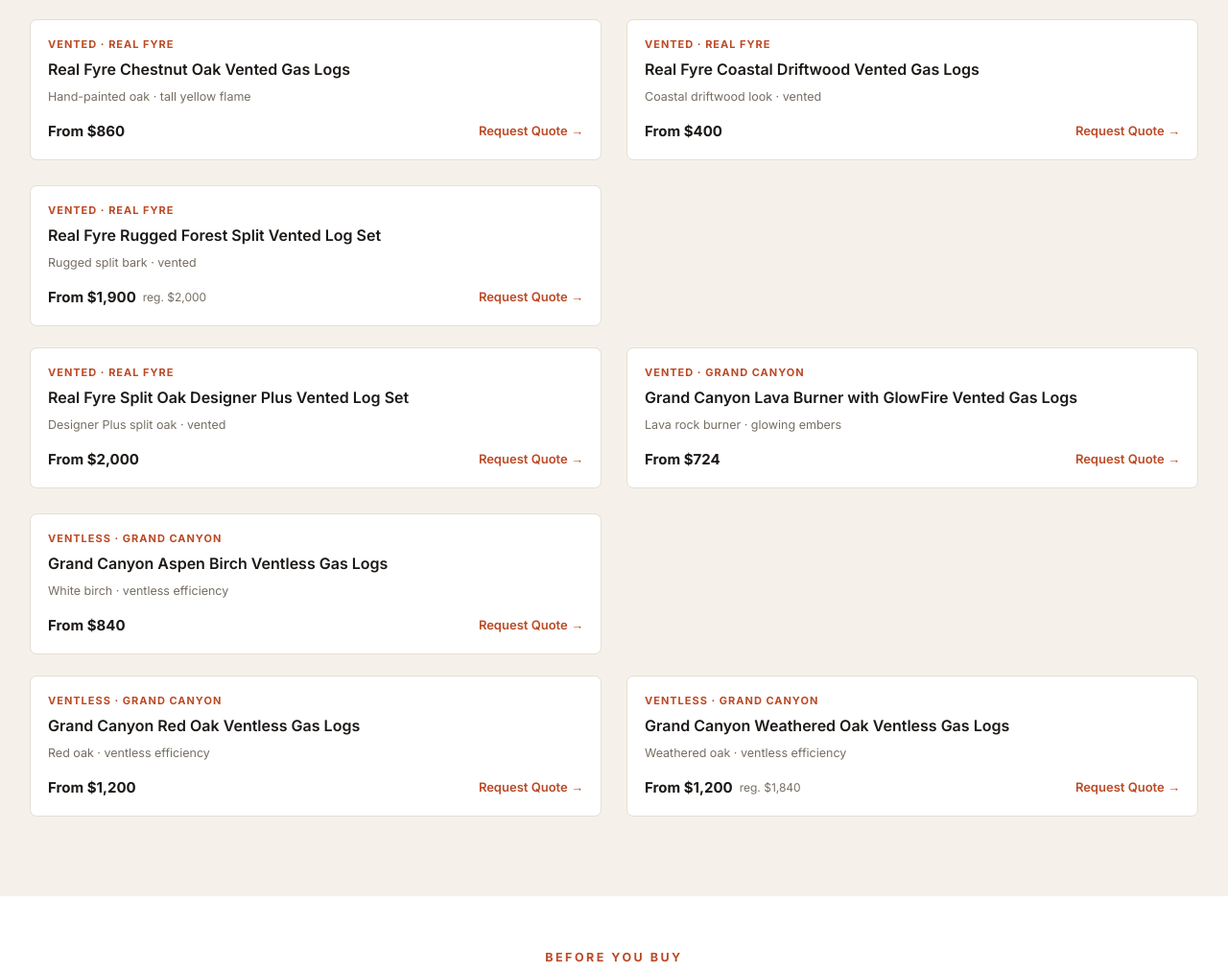
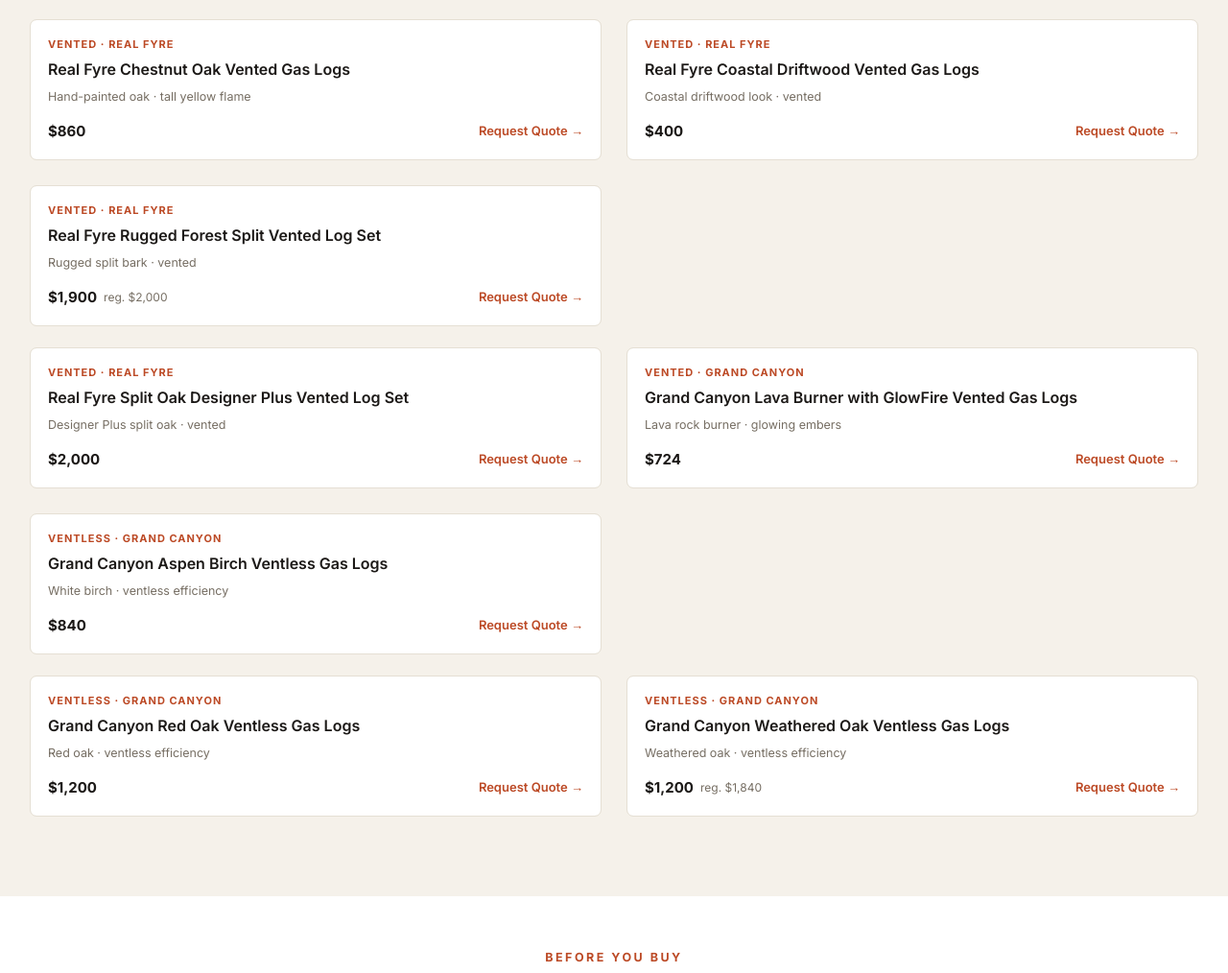
Before and after one commit to fullyeqpd/heatcrafter, a plain HTML site: page gas-log-set/index.html in a window 1280 px wide. Shown: the part 1200-2214 px from the top of the page at 96% size. Drawn offline with Linux system fonts and the light colour scheme; grey boxes are pictures that could not be loaded.

Commit message:
Catalog sync: apply product data from heatcrafter-products

```diff
--- a/gas-log-set/index.html
+++ b/gas-log-set/index.html
@@ -635,7 +635,7 @@
                       data-pencil-name="CardPrice"
                       style="box-sizing: border-box; color: #1C1917; font-family: Inter, system-ui, sans-serif; font-size: 15px; font-style: normal; font-weight: 700; letter-spacing: 0px; line-height: normal; text-align: left; white-space: nowrap"
                      class="hc-text hc-copy">
-                      From $860
+                      $860
                     </div>
                   </div>
                   <div
@@ -689,7 +689,7 @@
                       data-pencil-name="CardPrice"
                       style="box-sizing: border-box; color: #1C1917; font-family: Inter, system-ui, sans-serif; font-size: 15px; font-style: normal; font-weight: 700; letter-spacing: 0px; line-height: normal; text-align: left; white-space: nowrap"
                      class="hc-text hc-copy">
-                      From $400
+                      $400
                     </div>
                   </div>
                   <div
@@ -743,7 +743,7 @@
                       data-pencil-name="CardPrice"
                       style="box-sizing: border-box; color: #1C1917; font-family: Inter, system-ui, sans-serif; font-size: 15px; font-style: normal; font-weight: 700; letter-spacing: 0px; line-height: normal; text-align: left; white-space: nowrap"
                      class="hc-text hc-copy">
-                      From $1,900
+                      $1,900
                     </div>
                     <div
                       data-pencil-name="CardReg"
@@ -808,7 +808,7 @@
                       data-pencil-name="CardPrice"
                       style="box-sizing: border-box; color: #1C1917; font-family: Inter, system-ui, sans-serif; font-size: 15px; font-style: normal; font-weight: 700; letter-spacing: 0px; line-height: normal; text-align: left; white-space: nowrap"
                      class="hc-text hc-copy">
-                      From $2,000
+                      $2,000
                     </div>
                   </div>
                   <div
@@ -862,7 +862,7 @@
                       data-pencil-name="CardPrice"
                       style="box-sizing: border-box; color: #1C1917; font-family: Inter, system-ui, sans-serif; font-size: 15px; font-style: normal; font-weight: 700; letter-spacing: 0px; line-height: normal; text-align: left; white-space: nowrap"
                      class="hc-text hc-copy">
-                      From $724
+                      $724
                     </div>
                   </div>
                   <div
@@ -916,7 +916,7 @@
                       data-pencil-name="CardPrice"
                       style="box-sizing: border-box; color: #1C1917; font-family: Inter, system-ui, sans-serif; font-size: 15px; font-style: normal; font-weight: 700; letter-spacing: 0px; line-height: normal; text-align: left; white-space: nowrap"
                      class="hc-text hc-copy">
-                      From $840
+                      $840
                     </div>
                   </div>
                   <div
@@ -975,7 +975,7 @@
                       data-pencil-name="CardPrice"
                       style="box-sizing: border-box; color: #1C1917; font-family: Inter, system-ui, sans-serif; font-size: 15px; font-style: normal; font-weight: 700; letter-spacing: 0px; line-height: normal; text-align: left; white-space: nowrap"
                      class="hc-text hc-copy">
-                      From $1,200
+                      $1,200
                     </div>
                   </div>
                   <div
@@ -1029,7 +1029,7 @@
                       data-pencil-name="CardPrice"
                       style="box-sizing: border-box; color: #1C1917; font-family: Inter, system-ui, sans-serif; font-size: 15px; font-style: normal; font-weight: 700; letter-spacing: 0px; line-height: normal; text-align: left; white-space: nowrap"
                      class="hc-text hc-copy">
-                      From $1,200
+                      $1,200
                     </div>
                     <div
                       data-pencil-name="CardReg"
```
Also changed, not shown: electric-fireplace/index.html (+1 -1 lines), gas-log-set/vented-gas-log-set/index.html (+5 -5 lines), gas-log-set/ventless-gas-log-set/index.html (+3 -3 lines), water-vapor-fireplace/index.html (+1 -1 lines).
